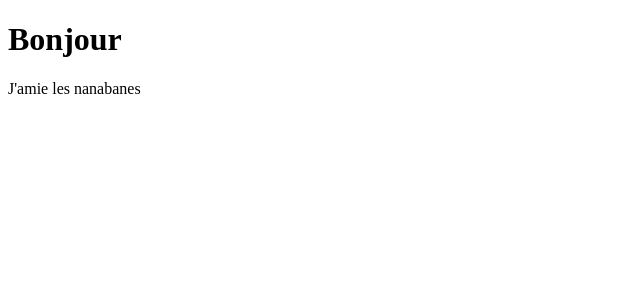
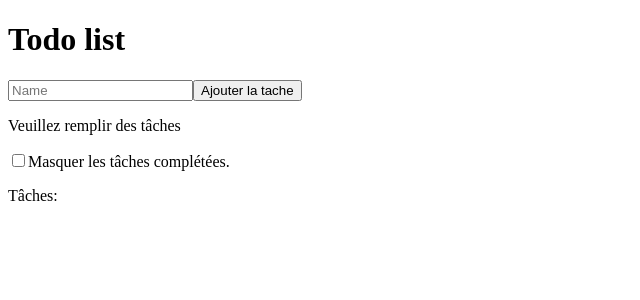
Before and after one commit to Jonathan-Mamba/MathsEnJeans-Sujet1-Front, a Vue app: page / in a window 1280 px wide. Shown: the top 300 px of the page, without its empty margins (0-640 px from the left). Built offline with nearby package versions, Linux system fonts and the light colour scheme.

Commit message:
Todolist v1

```diff
--- a/src/App.vue
+++ b/src/App.vue
@@ -1,4 +1,76 @@
 <template>
-  <h1>Bonjour</h1>
-  <p>J'amie les nanabanes</p>
+  <h1>Todo list</h1>
+  <p>{{  }}</p>
+  <form @submit.prevent="ajouterTache">
+    <input type="text" placeholder="Name" v-model="nomTache">
+    <button type="submit">Ajouter la tache</button>
+  </form>
+
+  <p v-if="listeTaches.length === 0">Veuillez remplir des tâches</p>
+
+  <div>
+    <input type="checkbox" v-model="masquerTerm" name="checkbox-masquer">
+    <label for="checkbox-masquer">Masquer les tâches complétées.</label>
+    <p>Tâches:</p>
+
+    <div v-for="[index, name] in listeTaches.entries()">
+      <input type="checkbox" :name="index" v-model="listeCoches" :value="index" v-if="!(masquerTerm && verifierCoche(index))" @change="trierTaches()">
+      <label :for="index" :class="{barred: verifierCoche(index)}" v-if="!(masquerTerm && verifierCoche(index))">{{name}}</label>
+    </div>
+  </div>
 </template>
+
+
+<script setup>
+  import {ref} from 'vue';
+
+  const listeTaches = ref([]);
+  const nomTache = ref('');
+  const listeCoches = ref([]);
+  const masquerTerm = ref(false);
+
+  const verifierCoche = (index) => {
+    for (const tache of listeCoches.value) {
+      if (index === tache) {
+        return true;
+      }
+    }
+    return false;
+  }
+
+  const compareTrucs = (a, b) => {
+    if (a[1] === b[1]) {
+       return 0;
+    } else if (a[1]) {
+      return 1
+    } else {
+      return -1;
+    }
+  }
+  const trierTaches = () => {
+    const arrayCoche = Array(listeTaches.value.length);
+    arrayCoche.fill(false);
+    for (const index of listeCoches.value) {
+      arrayCoche[index] = true;
+    }
+    const zipped = listeTaches.value.map((value, index) => [value, arrayCoche[index]]);
+    console.log(zipped);
+    zipped.sort(compareTrucs);
+    console.log(zipped);
+    listeTaches.value = zipped.map((value) => value[0]);
+    listeCoches.value = zipped.map((value, index) => value[1] ? index : -1).filter((value) => value >= 0);
+  }
+
+  const ajouterTache = () => {
+    listeTaches.value.push(nomTache.value);
+    nomTache.value = '';
+    trierTaches();
+  };
+</script>
+
+<style scoped>
+.barred {
+  text-decoration-style: dashed;
+  background-color: #555;
+}
+</style >
```
Also changed, not shown: 1 other file (tests, documents, lock files or other folders).
